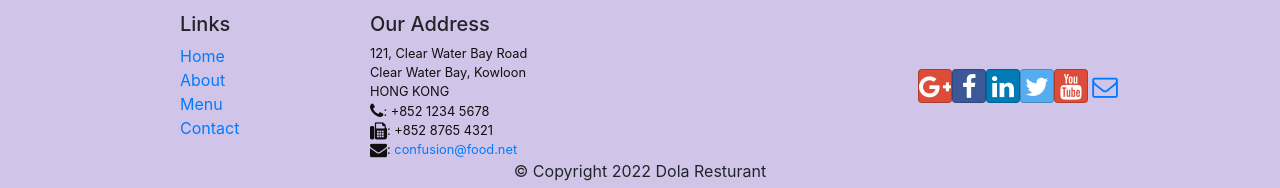
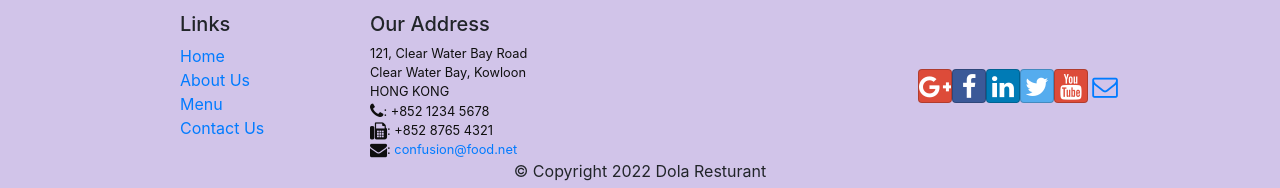
Before and after one commit to ahmedadel696/resturanrReactApp, a React (Create React App) app: page /home in a window 1280 px wide. Shown: the part 396-584 px from the top of the page. Built offline with nearby package versions, Linux system fonts and the light colour scheme.

Commit message:
fromFirstToReactRouter2

```diff
--- a/src/components/FooterComponent.js
+++ b/src/components/FooterComponent.js
@@ -1,4 +1,5 @@
 import React, { Component } from 'react'
+import { Link } from 'react-router-dom';
 
 class FooterComponent extends Component {
     render() {
@@ -9,10 +10,10 @@
                         <div className="col-4 offset-1 col-sm-2">
                             <h5>Links</h5>
                             <ul className="list-unstyled">
-                                <li><a href="#">Home</a></li>
-                                <li><a href="#">About</a></li>
-                                <li><a href="#">Menu</a></li>
-                                <li><a href="contactus.html">Contact</a></li>
+                                <li><Link to='/home'>Home</Link></li>
+                                <li><Link to='/aboutus'>About Us</Link></li>
+                                <li><Link to='/menu'>Menu</Link></li>
+                                <li><Link to='/contactus'>Contact Us</Link></li>
                             </ul>
                         </div>
                         <div className="col-7 col-sm-5">
```
